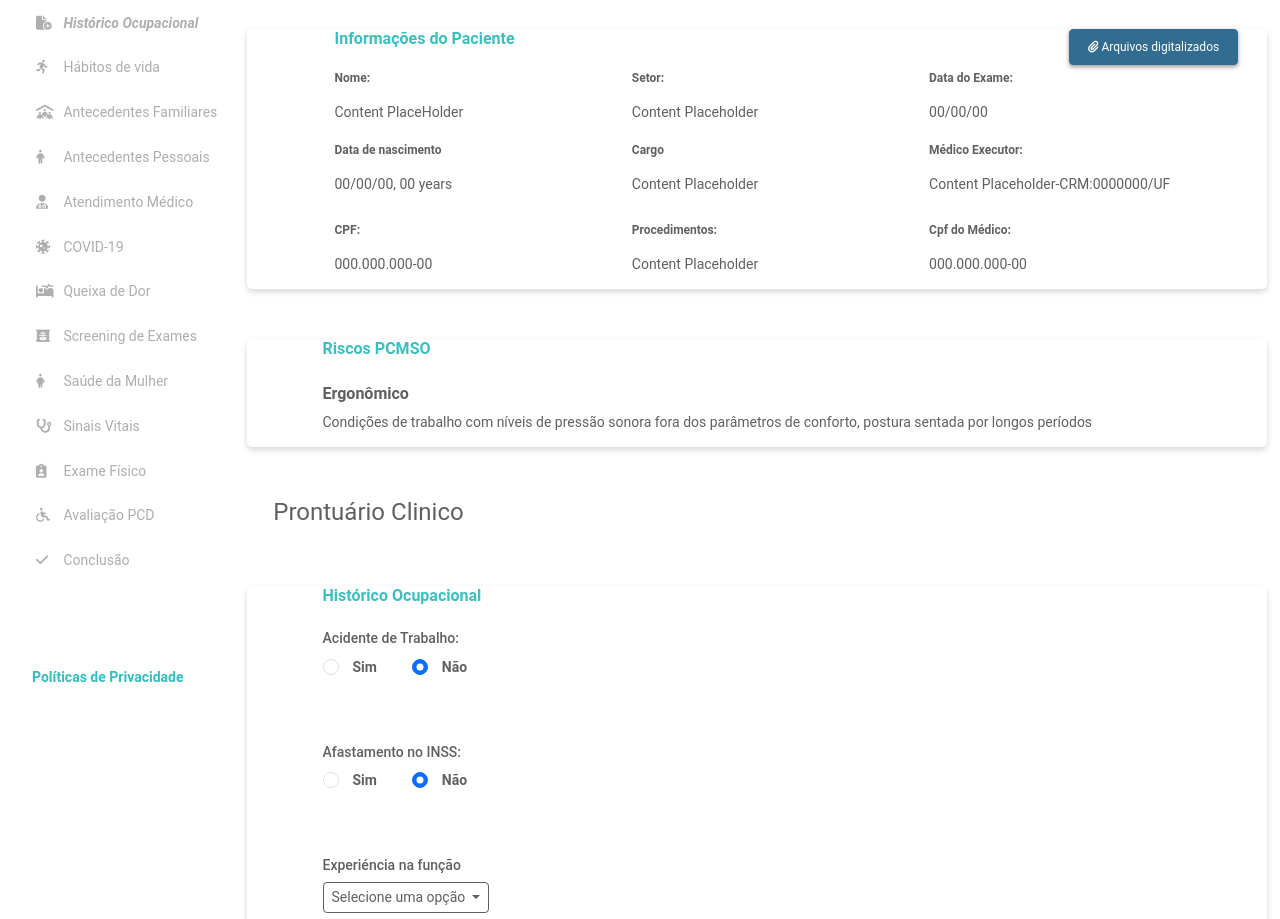
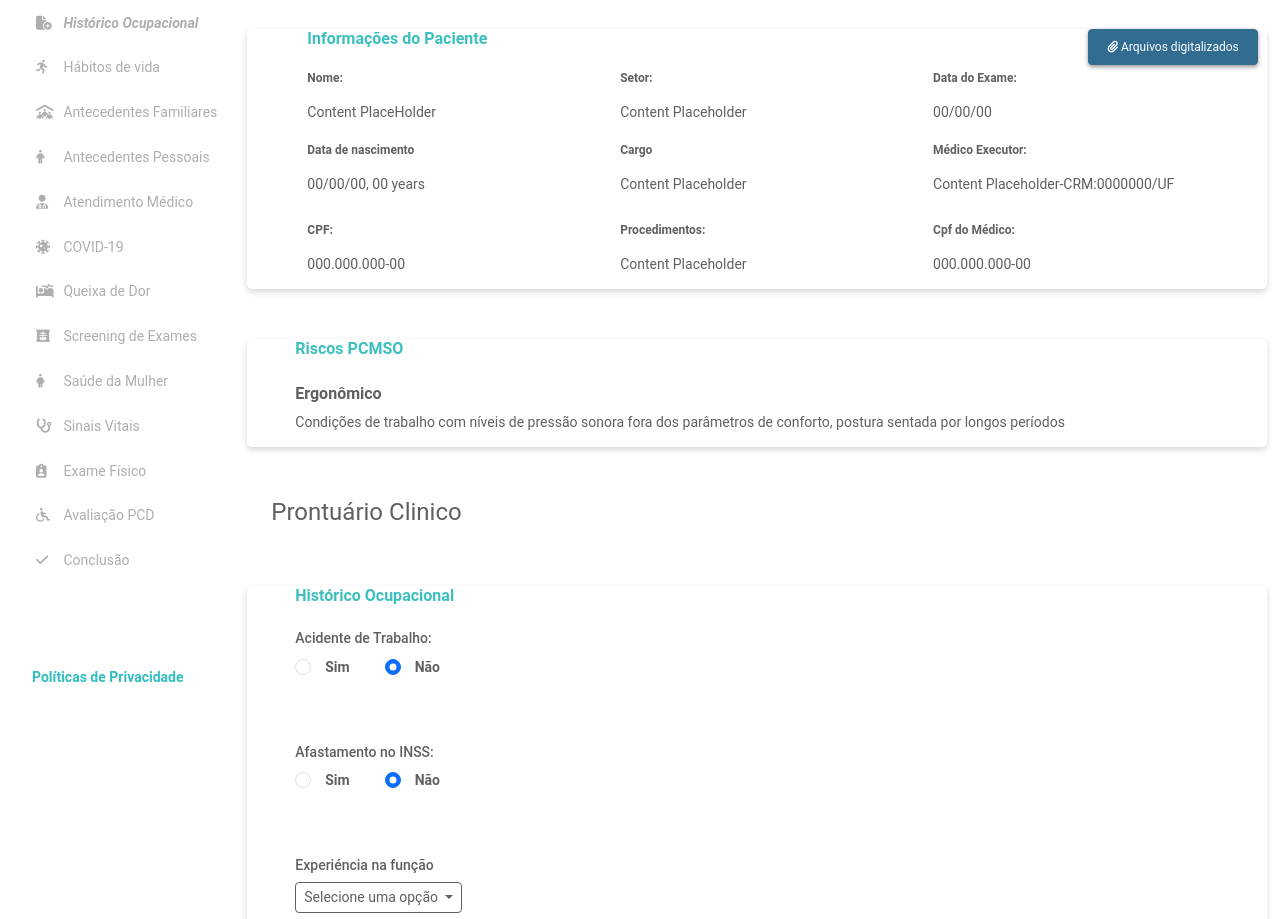
Before and after one commit to sidneynetto95/dr-ocupacional, a plain HTML site: page historico-ocupacional.html in a window 1280 px wide. Shown: the part 97-1016 px from the top of the page. Drawn offline with nearby package versions, Linux system fonts and the light colour scheme.

Commit message:
update final

```diff
--- a/assets/css/classes.css
+++ b/assets/css/classes.css
@@ -2,8 +2,12 @@
 
 .main-content {
   margin-left: 4%;
-  padding-left: 18px ;
+  padding-left: 16px;
   padding-right: 2%;
+}
+
+.div-content {
+  margin-left: 32px;
 }
 
 .menu-content {
--- a/assets/css/style.css
+++ b/assets/css/style.css
@@ -80,6 +80,7 @@
 }
 
 .button-next-back-content {
+    padding-top: 2rem;
     padding-bottom: 2rem;
     padding-left: 70%;
 }
--- a/historico-ocupacional.html
+++ b/historico-ocupacional.html
@@ -166,15 +166,15 @@
             </div>
         </div>
 
-        <div class="main-content spacing"></div>
+        <div class="spacing"></div>
 
 
         <section id="informacoesDoPaciente" class="info-paciente-ho main-content">
-            <div class="header-div-content row main-content">
+            <div class="header-div-content div-content row">
                 <h1 class="col">Informações do Paciente</h1>
                 <button type="button" class="btn btn-primary btn-primary-default col"><i class="fa-solid fa-paperclip"></i> Arquivos digitalizados</button>
             </div>
-            <div class="info-paciente-ho-content main-content row">
+            <div class="info-paciente-ho-content div-content row">
                 <div class="row">
                     <div class="info-paciente-ho-card col">
                         <label for="Name">Nome:</label>
@@ -242,10 +242,10 @@
         <div class="spacing"></div>
 
         <section id="riscosPCMSO" class="ho-content main-content">
-            <div class="header-div-content main-content">
+            <div class="header-div-content div-content">
                 <h1>Riscos PCMSO</h1>
             </div>
-            <div class="riscos-pcmso-ho-content main-content">
+            <div class="riscos-pcmso-ho-content div-content">
                 <div id="riscosPcmsoCheckIn">
                     <h1>Ergonômico</h1>
                     <p>Condições de trabalho com níveis de pressão sonora fora dos parâmetros de conforto, postura sentada por longos períodos</p>
@@ -262,11 +262,11 @@
         <div class="spacing"></div>
 
         <section id="historicoOcupacional" class="ho-content main-content">
-            <div class="header-div-content main-content">
+            <div class="header-div-content div-content">
                 <h1>Histórico Ocupacional</h1>
             </div>
 
-            <div id="accidentCheckBox" class="acidente-card-content main-content">
+            <div id="accidentCheckBox" class="acidente-card-content div-content">
                 <h1>Acidente de Trabalho:</h1>
                 <div class="form-check-inline form-check-content">
                     <input class="form-check-input col" type="radio" name="flexRadioDefault1" id="flexRadioDefault1">
@@ -284,7 +284,7 @@
 
             <div class="spacing"></div>
 
-            <div id="accidentCheckBox2" class="acidente-card-content main-content">
+            <div id="accidentCheckBox2" class="acidente-card-content div-content">
                 <h1>Afastamento no INSS:</h1>
                 <div class="form-check-inline form-check-content">
                     <input class="form-check-input col" type="radio" name="flexRadioDefault2" id="flexRadioDefault1">
@@ -302,7 +302,7 @@
 
             <div class="spacing"></div>
 
-            <div class="acidente-card-content main-content">
+            <div class="acidente-card-content div-content">
                 <h1>Experiéncia na função</h1>
                 <div class="btn-group">
                     <button class="btn btn-secondary dropdown-btn-primary-default btn-sm dropdown-toggle" type="button" data-toggle="dropdown" aria-haspopup="true" aria-expanded="false">
```
Also changed, not shown: antecedentes-familiares.html (+8 -6 lines).
